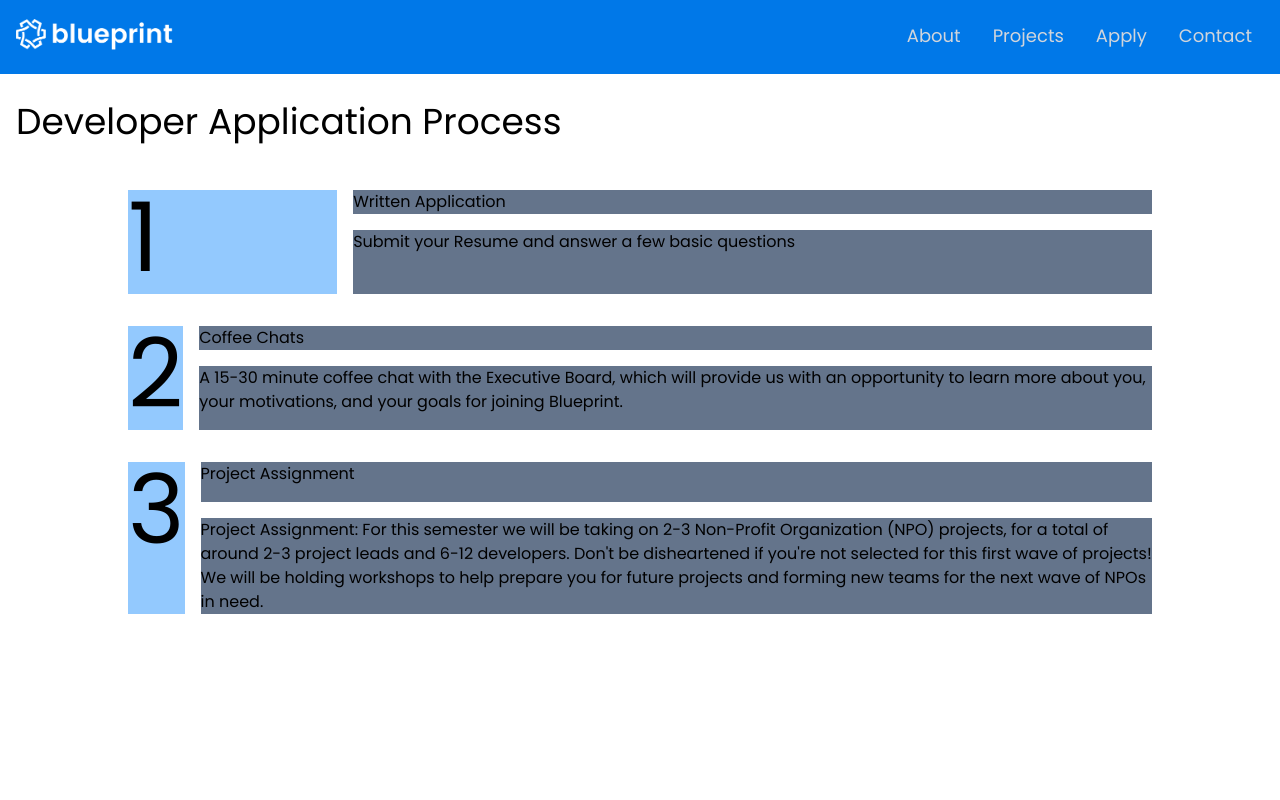
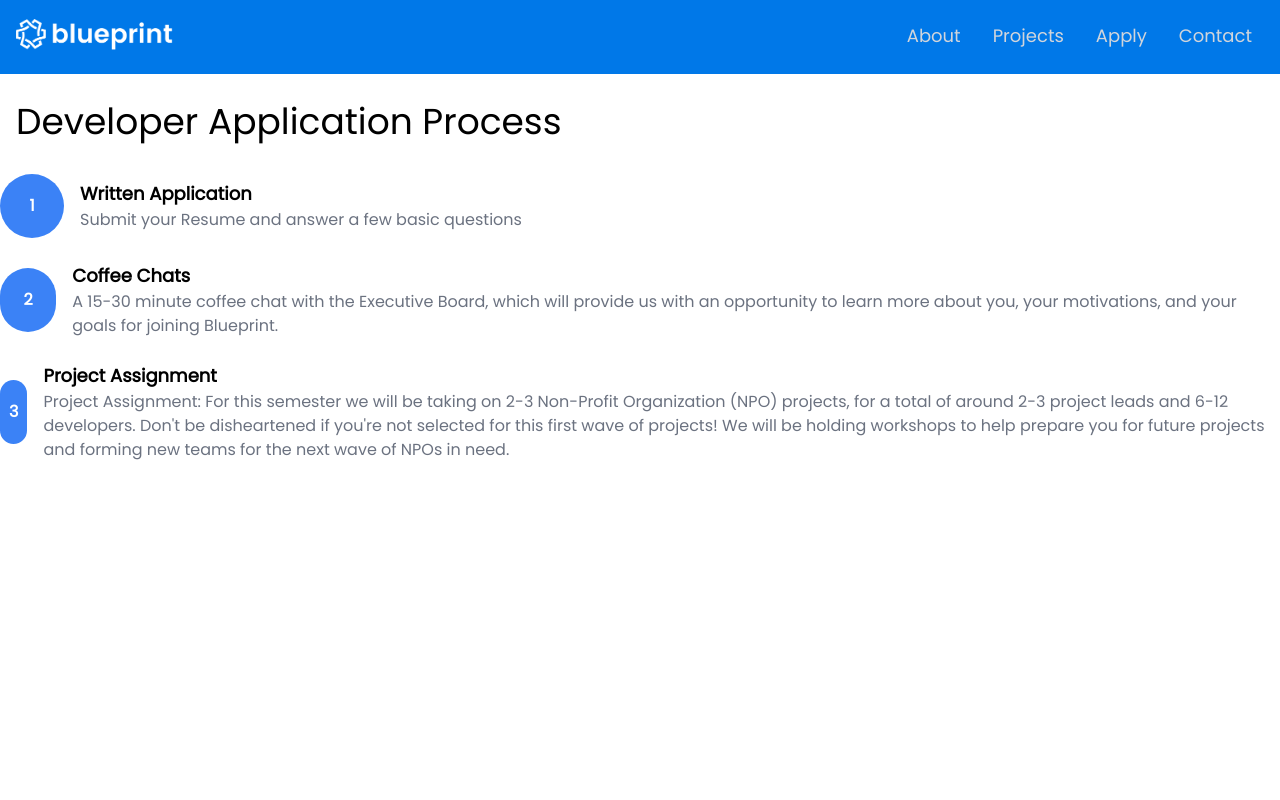
Before and after one commit to OwenTruong/blueprint_website, a React (Create React App) app: page /studentapplication in a window 1280 px wide. Shown: the top 800 px of the page. Built offline with nearby package versions, Linux system fonts and the light colour scheme.

Commit message:
Last step bubble is getting cut off

```diff
--- a/src/components/Applications/Step.jsx
+++ b/src/components/Applications/Step.jsx
@@ -2,16 +2,20 @@ import PropTypes from "prop-types";
 
 function Step({ stepNumber, stepName, stepDescription }) {
   return (
-    <div className="grid grid-rows-3 grid-flow-col gap-4 px-32 py-4">
-      <div className="row-span-3 bg-secondary text-8xl">{stepNumber}</div>
-      <div className="col-span-2 bg-slate-500">{stepName}</div>
-      <div className="row-span-2 col-span-2 bg-slate-500">{stepDescription} </div>
+    <div className="flex items-center mb-6">
+      <div className="bg-blue-500 text-white font-bold rounded-full h-16 w-16 flex items-center justify-center">
+        {stepNumber}
+      </div>
+      <div className="ml-4">
+        <h2 className="text-lg font-bold">{stepName}</h2>
+        <p className="text-gray-500">{stepDescription}</p>
+      </div>
     </div>
   );
 }
 
 Step.propTypes = {
-  stepNumber: PropTypes.string.isRequired,
+  stepNumber: PropTypes.number.isRequired,
   stepName: PropTypes.string.isRequired,
   stepDescription: PropTypes.string.isRequired,
 };
--- a/src/components/Applications/StudentApply.jsx
+++ b/src/components/Applications/StudentApply.jsx
@@ -5,6 +5,7 @@ import Closed from "./Closed";
 import Step from "./Step";
 
 function StudentApply({ isOpen }) {
+  // Current Steps in the Stevens Bluepritn Application
   const applicationSteps = [
     {
       id: 1,
@@ -25,6 +26,7 @@ function StudentApply({ isOpen }) {
     },
   ];
 
+  // Map each step to a <Step /> component
   const stepDescriptionBlocks = applicationSteps.map((step) => (
     <Step
       key={step.id}
@@ -39,7 +41,7 @@ function StudentApply({ isOpen }) {
       <div className="mb-auto">
         <div>
           <p className="text-4xl py-8 pl-4">Developer Application Process</p>
-          {stepDescriptionBlocks}
+          <div>{stepDescriptionBlocks}</div>
         </div>
         <div>{isOpen ? <Form /> : <Closed />}</div>
       </div>
```
